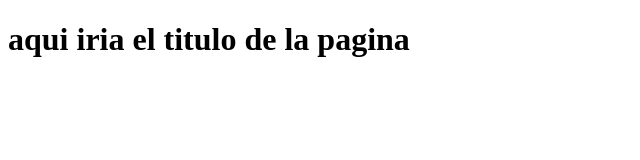
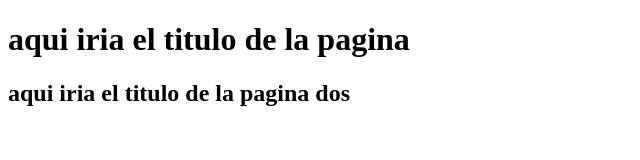
Before and after one commit to wloayzaa/Pildoronas2, a plain HTML site: page index.html in a window 1280 px wide. Shown: the whole page, without its empty margins (0-640 px from the left). Drawn offline with Linux system fonts and the light colour scheme.

Commit message:
Update index.html

```diff
--- a/index.html
+++ b/index.html
@@ -9,6 +9,7 @@
     <body>
 
         <h1>aqui iria el titulo de la pagina</h1>
+        <h2>aqui iria el titulo de la pagina dos</h2>
 
     </body>
     </html>
```
